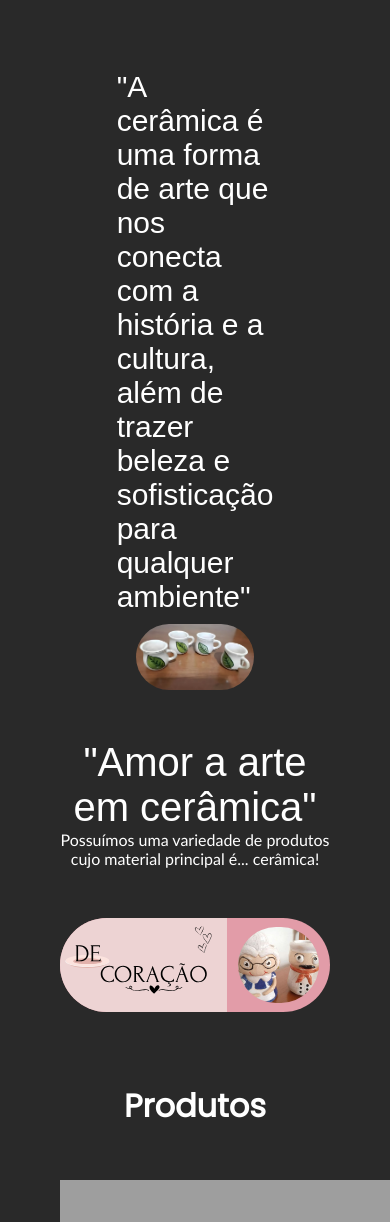
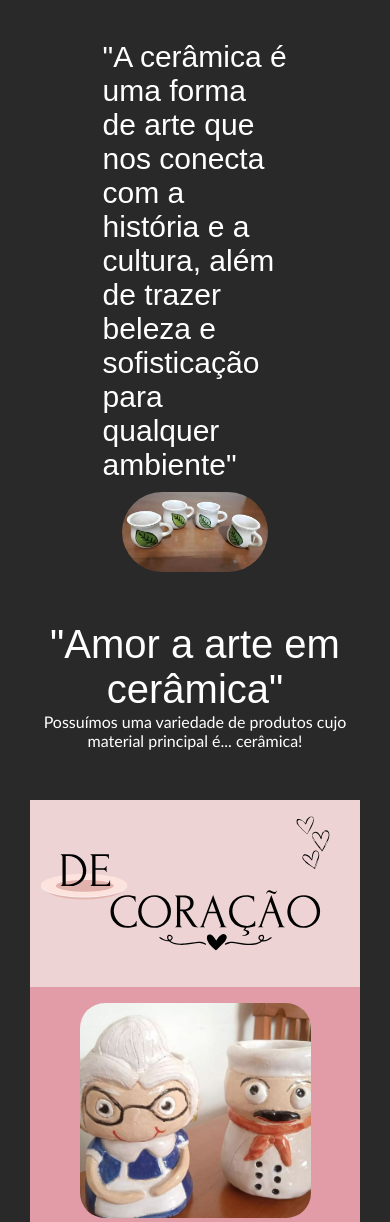
Before and after one commit to edutbx/Site-de-Ceramicas, a PHP site: page / in a window 390 px wide; the page is wider, and only the part inside the window is pictured. Shown: the part 110-1332 px from the top of that part. Run offline with PHP 8.4, Linux system fonts and the light colour scheme; some web fonts are replaced; grey boxes are pictures that could not be loaded.

Commit message:
MAIS UM PASSO PARA A RESPONSIVIDADE

```diff
--- a/estilos/stylep.css
+++ b/estilos/stylep.css
@@ -218,6 +218,28 @@ main{
     }
 }
 
+@media  screen and (max-width: 900px){
+    main{
+        margin: 30px;
+    }
+
+    .decoracao{
+        width: 100%;
+        border-top-left-radius: 0px;
+        border-end-start-radius: 0px;
+    }
+    .banner{
+        flex-direction: column;
+        border-radius: 0px;
+    }
+
+    .image{
+        width: 70%;
+        border-radius: 25px;
+        margin: 5% auto;
+    }
+}
+
 @media screen and (max-width: 860px) {
     .slider{
         width: 400px;
```
